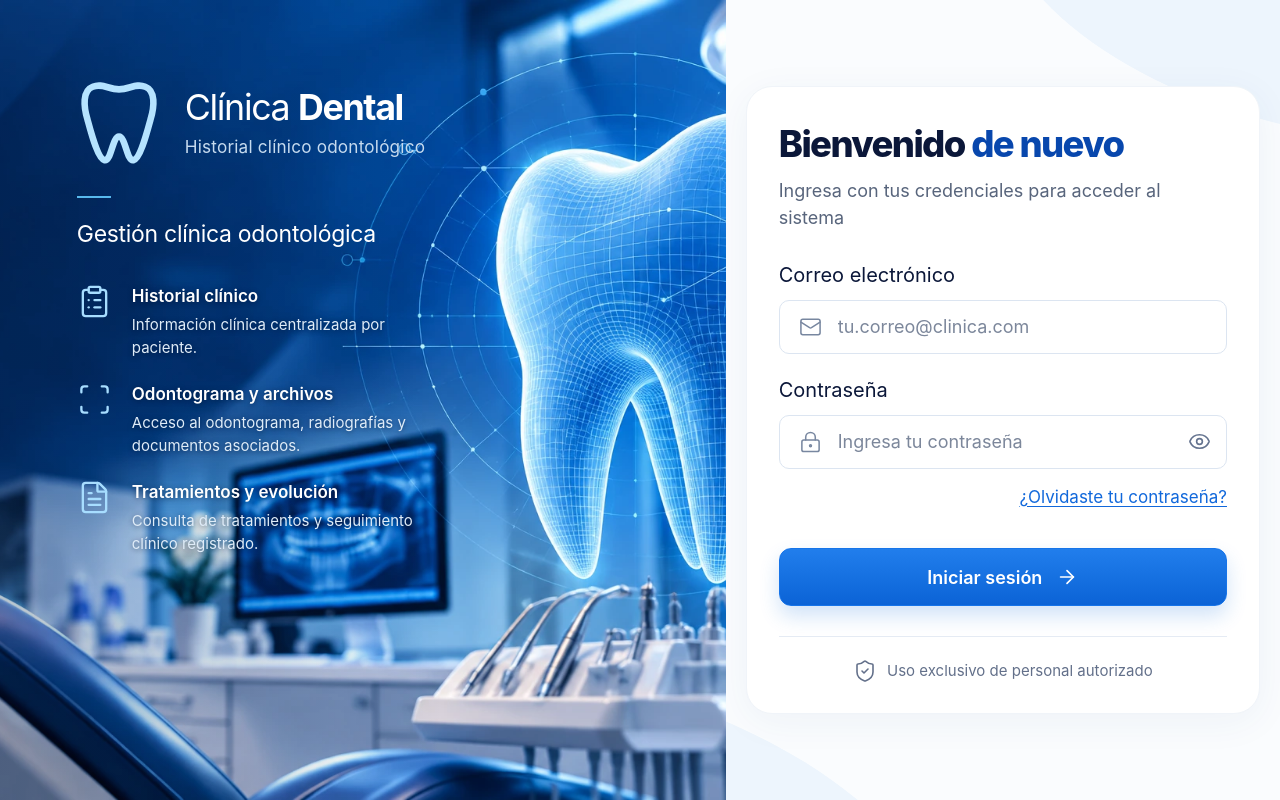
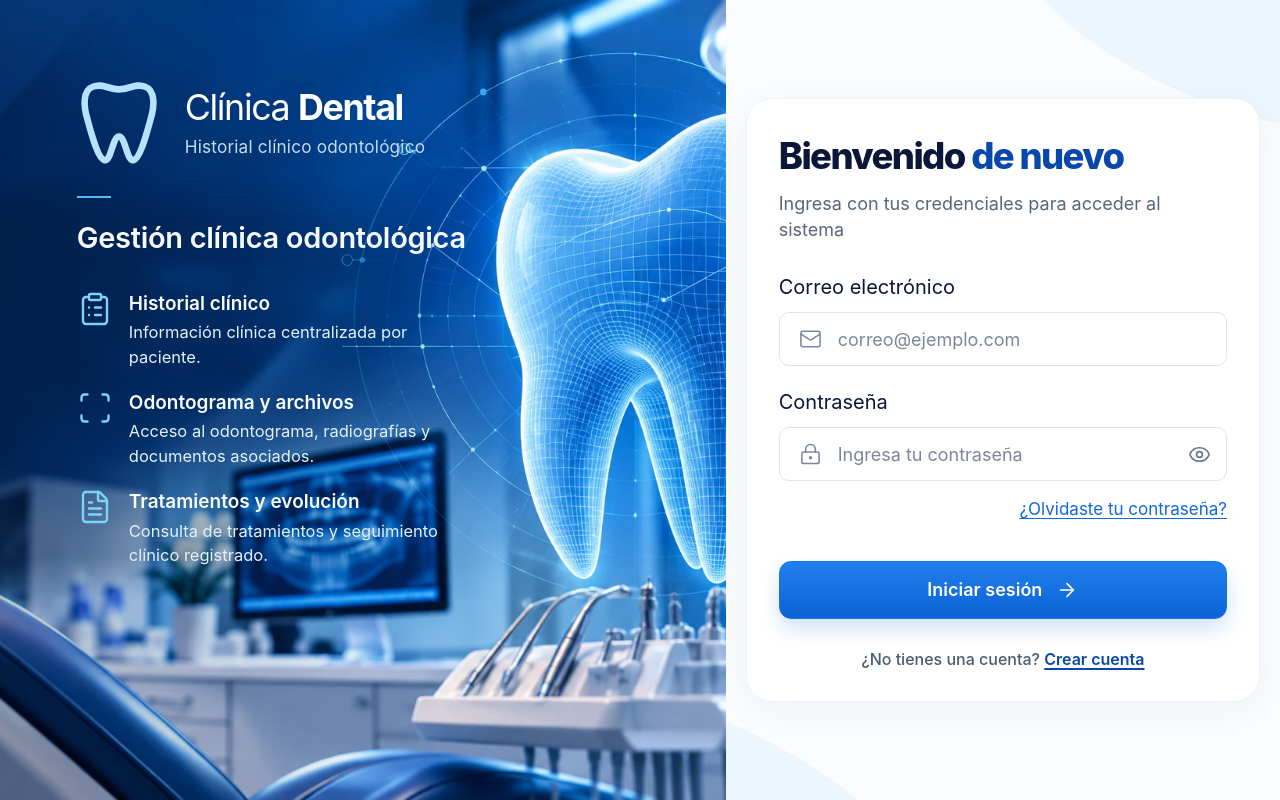
Before and after one commit to Jordyfr2004/proyect_clinico, a React (Vite) app in the folder frontend-web/: page /login in a window 1280 px wide. Built offline with nearby package versions, Linux system fonts and the light colour scheme; no server answers.

Commit message:
Cambios en el fronted login

```diff
--- a/frontend-web/src/app/AppRouter.tsx
+++ b/frontend-web/src/app/AppRouter.tsx
@@ -3,6 +3,7 @@ import { useEffect, useState } from 'react'
 import { AUTH_FORBIDDEN_EVENT } from '../services/apiClient'
 import { ForgotPasswordPage } from '../features/auth/ForgotPasswordPage'
 import { LoginPage } from '../features/auth/LoginPage'
+import { RegisterPage } from '../features/auth/RegisterPage'
 import { DashboardPage } from '../features/dashboard/DashboardPage'
 import { ModulePage } from '../features/modules/ModulePage'
 import { PatientSection, PatientWorkspace } from '../features/patients/PatientWorkspace'
@@ -29,6 +30,7 @@ export function AppRouter({ authStatus }: { authStatus: AuthStatus }) {
     <Routes>
       <Route element={<PublicLayout/>}>
         <Route element={authStatus === 'authenticated' ? <Navigate replace to="/"/> : <LoginPage/>} path="/login"/>
+        <Route element={authStatus === 'authenticated' ? <Navigate replace to="/"/> : <RegisterPage/>} path="/registro"/>
         <Route element={<ForgotPasswordPage/>} path="/recuperar-contrasena"/>
       </Route>
       <Route element={<ProtectedArea authStatus={authStatus} dismissForbidden={() => setForbidden(false)} forbidden={forbidden}/> }>
--- a/frontend-web/src/features/auth/LoginPage.tsx
+++ b/frontend-web/src/features/auth/LoginPage.tsx
@@ -1,5 +1,5 @@
 import { zodResolver } from '@hookform/resolvers/zod'
-import { ArrowRight, Eye, EyeOff, LockKeyhole, Mail, ShieldCheck } from 'lucide-react'
+import { ArrowRight, Eye, EyeOff, LockKeyhole, Mail } from 'lucide-react'
 import { useState } from 'react'
 import { useForm } from 'react-hook-form'
 import { Link } from 'react-router-dom'
@@ -21,7 +21,7 @@ export function LoginPage() {
       <div className="login-card">
         <h1 className="login-title">Bienvenido <span>de nuevo</span></h1>
         <p className="login-description">Ingresa con tus credenciales para acceder al sistema</p>
-        <form className="login-form" noValidate onSubmit={handleSubmit(onSubmit)}>
+        <form className="login-form" noValidate onChange={() => setPendingIntegration(false)} onSubmit={handleSubmit(onSubmit)}>
           <div className="login-field">
             <label htmlFor="email">Correo electrónico</label>
             <div className="login-input-wrap">
@@ -32,7 +32,7 @@ export function LoginPage() {
                 autoComplete="email"
                 className="login-input"
                 id="email"
-                placeholder="tu.correo@clinica.com"
+                placeholder="correo@ejemplo.com"
                 type="email"
                 {...register('email')}
               />
@@ -71,7 +71,7 @@ export function LoginPage() {
           </button>
         </form>
         {pendingIntegration ? <div className="mt-5"><IntegrationPending compact detail="El formulario está validado. El inicio de sesión se conectará cuando el backend publique su contrato de autenticación Sanctum."/></div> : null}
-        <p className="login-authorized"><ShieldCheck aria-hidden="true"/>Uso exclusivo de personal autorizado</p>
+        <p className="login-create-account">¿No tienes una cuenta? <Link className="login-text-link" to="/registro">Crear cuenta</Link></p>
       </div>
     </div>
   )
--- /dev/null
+++ b/frontend-web/src/features/auth/RegisterPage.tsx
@@ -0,0 +1,18 @@
+import { ArrowLeft } from 'lucide-react'
+import { Link } from 'react-router-dom'
+import { IntegrationPending } from '../../components/states/IntegrationPending'
+import { LoginBrand } from './LoginVisual'
+
+export function RegisterPage() {
+  return (
+    <div className="login-content">
+      <div className="login-mobile-brand"><LoginBrand/></div>
+      <div className="login-card">
+        <h1 className="login-title">Crear cuenta</h1>
+        <p className="login-description">El registro de clientes aún no está disponible.</p>
+        <div className="mt-9"><IntegrationPending detail="Podrás crear tu cuenta aquí cuando se complete la integración del registro."/></div>
+        <Link className="login-text-link registration-back" to="/login"><ArrowLeft aria-hidden="true" size={18}/>Volver al inicio de sesión</Link>
+      </div>
+    </div>
+  )
+}
--- a/frontend-web/src/features/auth/login.css
+++ b/frontend-web/src/features/auth/login.css
@@ -59,7 +59,7 @@
 .login-orbit-arcs { opacity: .19; }
 .login-orbit-guides { opacity: .5; }
 .login-orbit-nodes { opacity: .65; }
-.login-orbit-labels { font-size: 13px; font-weight: 600; letter-spacing: 1.2px; opacity: .8; }
+.login-orbit-labels { color: #c7efff; font-size: 14px; font-weight: 600; letter-spacing: 1.1px; opacity: .94; }
 
 .login-visual-content {
   position: relative;
@@ -120,15 +120,16 @@
 .login-brand-name strong { font-weight: 700; }
 .login-brand-description { margin: 6px 0 0; font-size: clamp(16px, 1.34vw, 22px); line-height: 1.5; letter-spacing: .2px; color: #c6dbef; }
 
-.login-visual-copy { margin-top: 25px; max-width: 390px; }
+.login-visual-copy { position: relative; isolation: isolate; width: min(440px, 100%); margin-top: 25px; }
 .login-visual-copy::before { content: ''; display: block; width: 34px; height: 2px; margin-bottom: 21px; background: #58b9ed; }
-.login-visual-copy h2 { margin: 0; font-size: clamp(23px, 1.7vw, 28px); font-weight: 400; line-height: 1.35; letter-spacing: -.3px; }
+.login-visual-copy::after { content: ''; position: absolute; z-index: -1; inset: -18px -28px -30px calc(-1 * clamp(40px, 6vw, 108px)); background: linear-gradient(90deg, rgb(3 24 59 / .36), rgb(3 24 59 / .14) 76%, transparent); -webkit-mask-image: linear-gradient(180deg, transparent, #000 10%, #000 90%, transparent); mask-image: linear-gradient(180deg, transparent, #000 10%, #000 90%, transparent); pointer-events: none; }
+.login-visual-copy h2 { margin: 0; color: #f8fcff; font-size: clamp(29px, 1.9vw, 31px); font-weight: 600; line-height: 1.3; letter-spacing: -.3px; }
 .login-visual-summary { display: none; }
-.login-clinical-areas { display: grid; gap: 27px; margin: 65px 0 0; padding: 0; list-style: none; }
-.login-clinical-areas li { display: flex; align-items: flex-start; gap: 20px; text-shadow: 0 1px 5px rgb(2 16 42 / .55); }
-.login-clinical-areas svg { width: 35px; height: 35px; flex: none; color: #a7ddff; stroke-width: 1.6; }
-.login-clinical-areas h3 { margin: 0; font-size: 17px; line-height: 1.45; font-weight: 600; }
-.login-clinical-areas p { margin: 4px 0 0; font-size: 15px; line-height: 1.55; color: #dfecf8; }
+.login-clinical-areas { display: grid; gap: 28px; margin: 48px 0 0; padding: 0; list-style: none; }
+.login-clinical-areas li { display: flex; align-items: flex-start; gap: 16px; }
+.login-clinical-areas svg { width: 38px; height: 38px; flex: none; color: #7dd3fc; stroke-width: 1.6; }
+.login-clinical-areas h3 { margin: 0; color: #f8fcff; font-size: 20px; line-height: 1.35; font-weight: 600; }
+.login-clinical-areas p { margin: 4px 0 0; color: #e2f1fb; font-size: 17px; line-height: 1.5; }
 
 .login-form-area {
   position: relative;
@@ -193,7 +194,7 @@
 .login-password-toggle { position: absolute; top: 50%; right: 7px; display: grid; place-items: center; width: 40px; height: 40px; transform: translateY(-50%); border-radius: 6px; color: #64738f; cursor: pointer; }
 .login-password-toggle svg { width: 23px; height: 23px; stroke-width: 1.7; }
 .login-password-toggle:hover { background: #eef5fc; color: var(--login-accent-dark); }
-.login-password-toggle:focus-visible, .login-recovery a:focus-visible { outline: 3px solid rgb(17 104 219 / .4); outline-offset: 3px; }
+.login-password-toggle:focus-visible, .login-recovery a:focus-visible, .login-text-link:focus-visible { outline: 3px solid rgb(17 104 219 / .4); outline-offset: 3px; }
 .login-recovery { display: flex; justify-content: flex-end; margin-top: 16px; }
 .login-recovery a { color: var(--login-accent); font-size: 17px; line-height: 1.5; text-decoration: underline; text-underline-offset: 3px; border-radius: 2px; }
 .login-recovery a:hover { color: var(--login-accent-dark); text-decoration-thickness: 2px; }
@@ -203,15 +204,21 @@
 .login-submit:hover:not(:disabled) { background: linear-gradient(180deg, #146ddb, #084eae); box-shadow: 0 12px 24px rgb(25 114 222 / .3); }
 .login-submit:focus-visible { outline: 3px solid var(--login-accent-dark); outline-offset: 4px; }
 .login-submit:disabled { background: #8b99ad; border-color: #8b99ad; box-shadow: none; cursor: not-allowed; }
-.login-authorized { display: flex; align-items: center; justify-content: center; gap: 10px; margin: 42px 0 0; padding-top: 27px; border-top: 1px solid #e5ebf4; color: var(--login-muted); font-size: 15px; line-height: 1.5; text-align: center; }
-.login-authorized svg { width: 24px; height: 24px; flex: none; stroke-width: 1.6; }
+.login-create-account { margin: 28px 0 0; color: #4b5b72; font-size: 16px; font-weight: 500; line-height: 1.5; text-align: center; }
+.login-text-link { border-radius: 2px; color: var(--login-accent); font-weight: 600; text-decoration: underline; text-underline-offset: 3px; }
+.login-text-link:hover { color: var(--login-accent-dark); text-decoration-thickness: 2px; }
+.login-create-account .login-text-link { color: var(--login-accent-dark); text-decoration-thickness: 1.5px; }
+.registration-back { display: inline-flex; align-items: center; gap: 8px; margin-top: 32px; font-size: 16px; line-height: 1.5; }
 
 @media (min-width: 1024px) and (max-width: 1439px) {
   .login-layout { --login-card-padding: 32px; }
   .login-form-area { padding: 24px 20px; }
   .login-description { font-size: 18px; }
-  .login-clinical-areas { gap: 23px; margin-top: 34px; }
-  .login-clinical-areas p { max-width: 300px; }
+  .login-visual-copy { width: min(390px, 100%); }
+  .login-clinical-areas { gap: 20px; margin-top: 34px; }
+  .login-clinical-areas svg { width: 36px; height: 36px; }
+  .login-clinical-areas h3 { font-size: 19px; }
+  .login-clinical-areas p { font-size: 16.5px; }
   .login-dental-orbit { display: none; }
 }
 
@@ -219,7 +226,6 @@
   .login-card { padding-top: 36px; padding-bottom: 30px; }
   .login-form { margin-top: 30px; }
   .login-field + .login-field { margin-top: 22px; }
-  .login-authorized { margin-top: 30px; padding-top: 22px; }
 }
 
 @media (min-width: 700px) and (max-width: 1023px) {
@@ -232,6 +238,7 @@
   .login-brand-description { font-size: 15px; }
   .login-visual-copy { margin-top: 22px; max-width: 300px; }
   .login-visual-copy::before { display: none; }
+  .login-visual-copy::after { display: none; }
   .login-visual-copy h2 { font-size: 20px; }
   .login-visual-summary { display: block; margin: 6px 0 0; max-width: 300px; font-size: 15px; line-height: 1.45; color: #d3e3f3; }
   .login-clinical-areas { display: none; }
@@ -258,6 +265,5 @@
   .login-input-icon { left: 15px; width: 21px; height: 21px; }
   .login-submit { margin-top: 26px; font-size: 17px; }
   .login-recovery a { font-size: 15px; }
-  .login-authorized { margin-top: 30px; padding-top: 22px; font-size: 12px; gap: 7px; }
-  .login-authorized svg { width: 20px; height: 20px; }
+  .login-create-account { margin-top: 22px; font-size: 15px; }
 }
--- a/frontend-web/src/layouts/PublicLayout.tsx
+++ b/frontend-web/src/layouts/PublicLayout.tsx
@@ -4,18 +4,18 @@ import { LoginVisual } from '../features/auth/LoginVisual'
 import '../features/auth/login.css'
 
 export function PublicLayout() {
-  const isLogin = useLocation().pathname === '/login'
+  const usesLoginLayout = ['/login', '/registro'].includes(useLocation().pathname)
 
   return (
-    <main className={isLogin ? 'login-layout' : 'grid min-h-screen bg-white lg:grid-cols-[46%_54%]'}>
-      {isLogin ? <LoginVisual/> : (
+    <main className={usesLoginLayout ? 'login-layout' : 'grid min-h-screen bg-white lg:grid-cols-[46%_54%]'}>
+      {usesLoginLayout ? <LoginVisual/> : (
         <section className="relative hidden min-h-screen bg-ink-950 px-10 py-10 text-white lg:flex lg:flex-col xl:px-16 xl:py-14">
           <div className="flex items-center gap-3"><span className="grid size-11 place-items-center rounded-xl bg-clinic-500"><Stethoscope aria-hidden="true"/></span><div><p className="font-bold">Clínica Dental</p><p className="text-sm text-blue-200">Gestión clínica</p></div></div>
           <div className="my-auto max-w-lg py-16"><p className="text-4xl font-semibold leading-tight tracking-tight">La práctica clínica, organizada con claridad.</p><p className="mt-6 max-w-md leading-7 text-blue-100">Acceso profesional para la doctora y el equipo asistencial.</p></div>
           <div className="h-px w-24 bg-white/25" aria-hidden="true"/>
         </section>
       )}
-      <section className={isLogin ? 'login-form-area' : 'flex min-h-screen items-center justify-center bg-slate-50 px-5 py-10 sm:px-8 lg:px-10'}>
+      <section className={usesLoginLayout ? 'login-form-area' : 'flex min-h-screen items-center justify-center bg-slate-50 px-5 py-10 sm:px-8 lg:px-10'}>
         <Outlet/>
       </section>
     </main>
```
Also changed, not shown: 2 other files (tests, documents, lock files or other folders).
